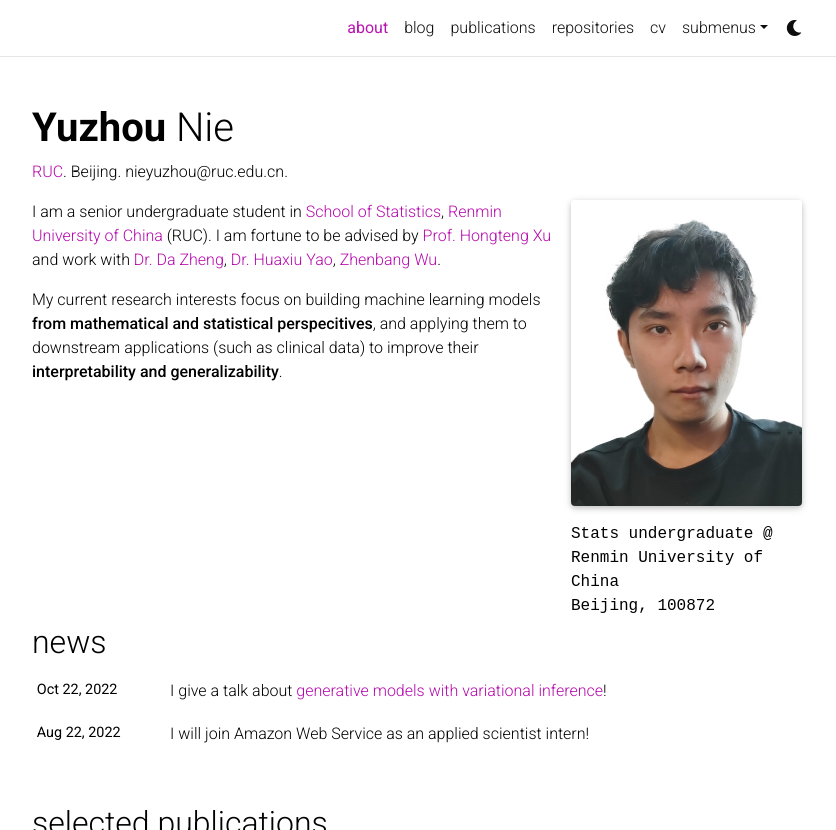
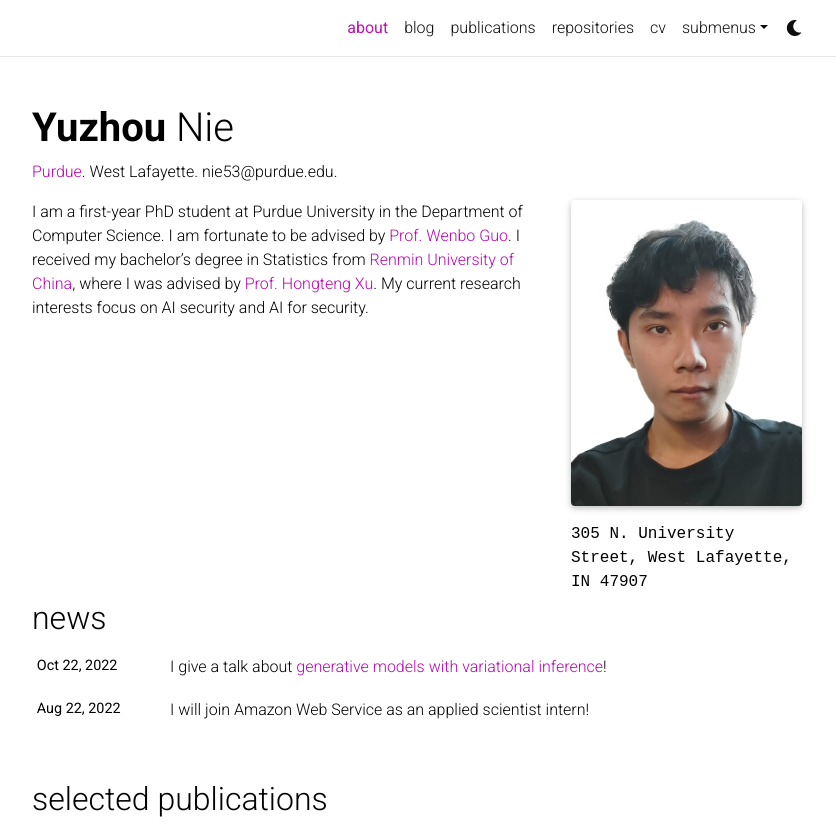
Before and after one commit to rucnyz/rucnyz.github.io, a Jekyll site: the page built from _pages/about.md, in a window 1280 px wide and 1143 px high, cut to the strip 0-830 px from the top of the window. Shown: the whole strip, without its empty margins (223-1059 px from the left). Built offline with Jekyll 4.4.1, drawn with Linux system fonts in a browser that asks for light colours; full-size pictures stand in for the smaller copies a plugin makes; comment, search, counter and statistics services are not loaded; a style sheet for code colours, icons or effects is not loaded; some of the changed text lies outside the part shown.

Commit message:
update 2023

```diff
--- a/_config.yml
+++ b/_config.yml
@@ -20,7 +20,7 @@ icon: ⚛️  # the emoji used as the favicon (alternatively, provide image name
 
 url: https://rucnyz.github.io # the base hostname & protocol for your site
 baseurl: '' # the subpath of your site, e.g. /blog/
-last_updated: false # set to true if you want to display last updated in the footer
+last_updated: True # set to true if you want to display last updated in the footer
 impressum_path:  # set to path to include impressum link in the footer, use the same path as permalink in a page, helps to conform with EU GDPR
 
 # -----------------------------------------------------------------------------
--- a/_pages/about.md
+++ b/_pages/about.md
@@ -2,22 +2,19 @@
 layout: about
 title: about
 permalink: /
-subtitle: <a href='#'>RUC</a>. Beijing. nieyuzhou@ruc.edu.cn.
+subtitle: <a href='#'>Purdue</a>. West Lafayette. nie53@purdue.edu.
 
 profile:
   align: right
   image: prof_pic.png
   image_circular: false # crops the image to make it circular
   address: >
-    <p>Stats undergraduate @ Renmin University of China</p>
-    <p>Beijing, 100872</p>
+    <p>305 N. University Street, West Lafayette, IN 47907</p>
 
 news: true  # includes a list of news items
 selected_papers: true # includes a list of papers marked as "selected={true}"
 social: true  # includes social icons at the bottom of the page
 ---
 
-I am a senior undergraduate student in [School of Statistics](http://stat.ruc.edu.cn/Home/index.htm), [Renmin University of China](https://www.ruc.edu.cn/en) (RUC). I am fortune to be advised by [Prof. Hongteng Xu](https://hongtengxu.github.io/)
-and work with [Dr. Da Zheng](https://zheng-da.github.io/), [Dr. Huaxiu Yao](https://huaxiuyao.mystrikingly.com/), [Zhenbang Wu](https://zzachw.github.io/).
-
-My current research interests focus on building machine learning models **from mathematical and statistical perspecitives**, and applying them to downstream applications (such as clinical data) to improve their **interpretability and generalizability**.
+I am a first-year PhD student at Purdue University in the Department of Computer Science. I am fortunate to be advised by [Prof. Wenbo Guo](https://henrygwb.github.io/). I received my bachelor's degree in Statistics from [Renmin University of China](http://www.ruc.edu.cn/en), where I was advised by [Prof. Hongteng Xu](https://hongtengxu.github.io/).
+My current research interests focus on AI security and AI for security.
```
